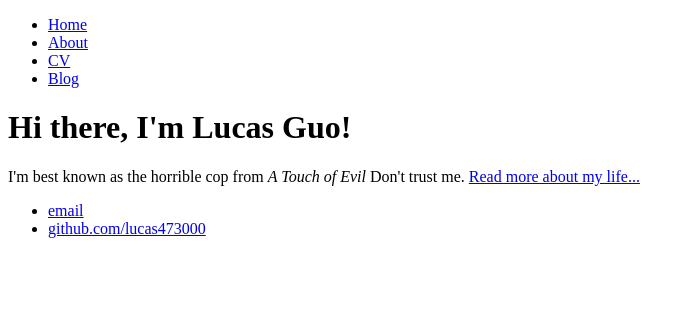
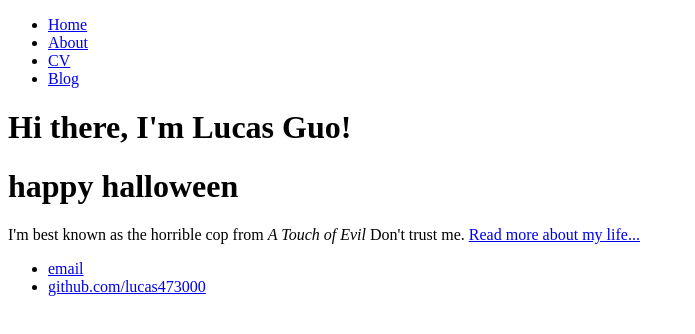
Before and after one commit to lucas473000/lucas473000.github.io, a plain HTML site: page index.html in a window 1280 px wide. Shown: the whole page, without its empty margins (0-695 px from the left). Drawn offline with Linux system fonts and the light colour scheme.

Commit message:
Update index.html

```diff
--- a/index.html
+++ b/index.html
@@ -15,6 +15,7 @@
 		<div class="container">
     		<div class="blurb">
         		<h1>Hi there, I'm Lucas Guo!</h1>
+			<h1>happy halloween</h1>
 				<p>I'm best known as the horrible cop from <em>A Touch of Evil</em> Don't trust me. <a href="/about">Read more about my life...</a></p>
     		</div><!-- /.blurb -->
 		</div><!-- /.container -->
```
